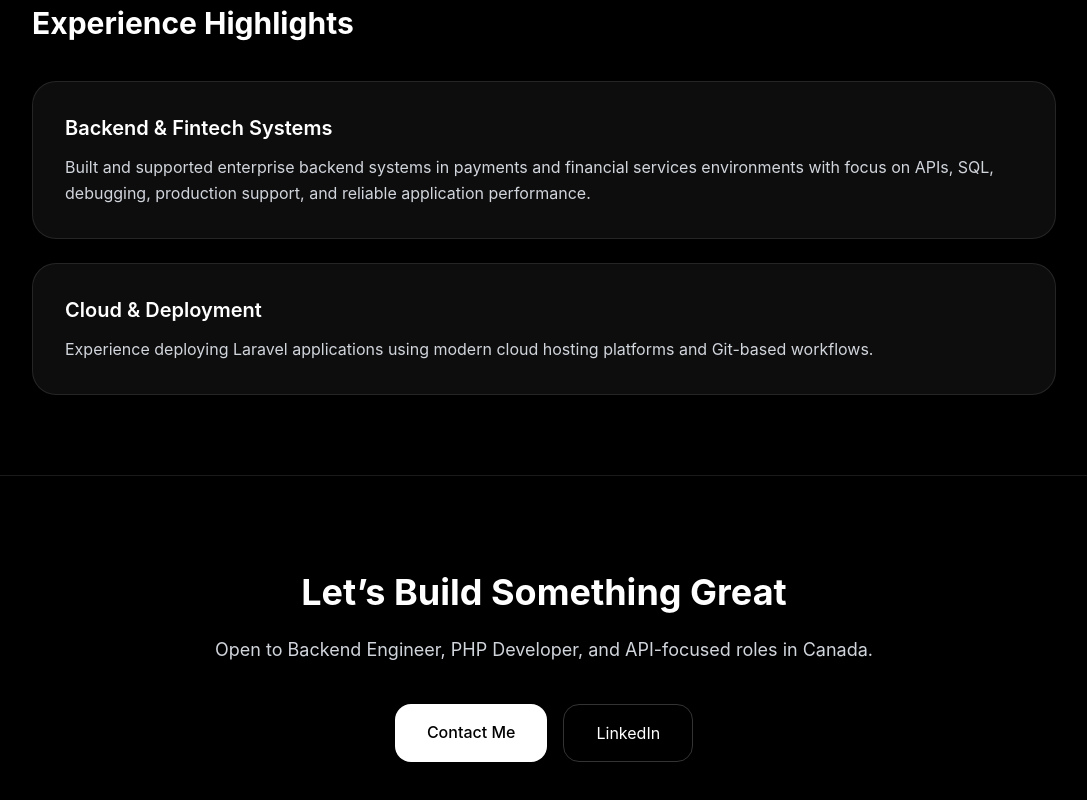
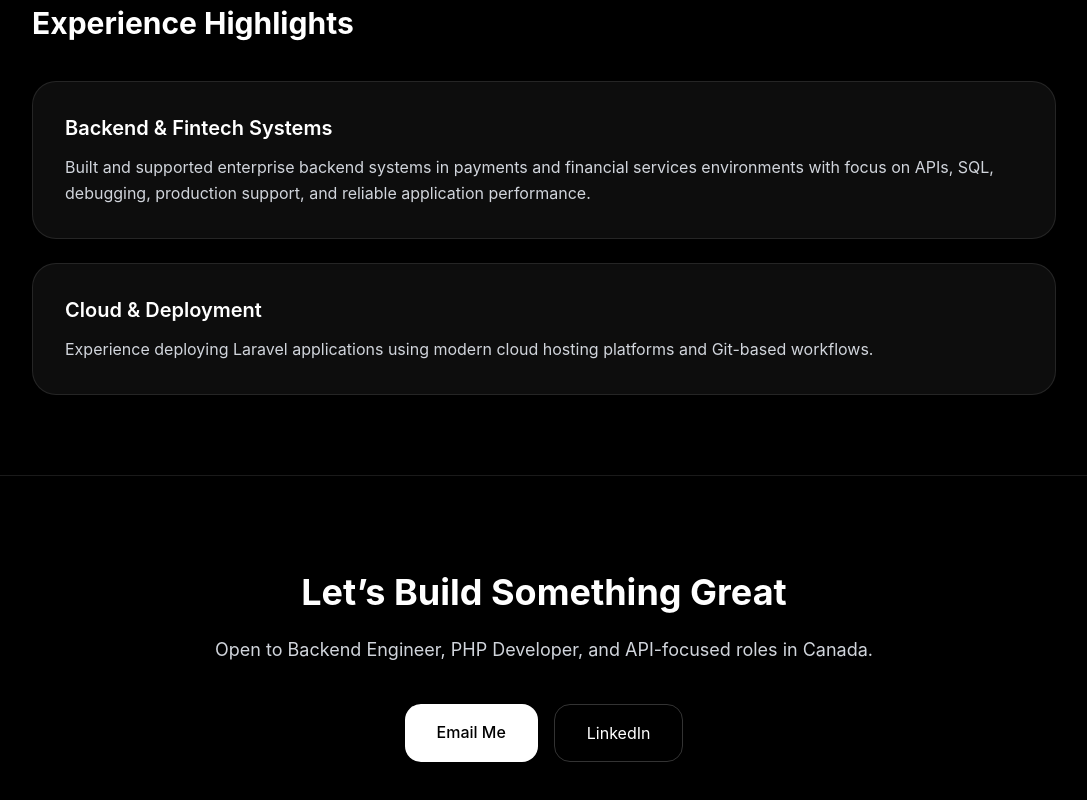
Before and after one commit to Vinamratha/portfolio, a React (Vite) app: page / in a window 1280 px wide. Shown: the part 2019-2819 px from the top of the page, without its empty margins (96-1183 px from the left). Built offline with nearby package versions, Linux system fonts and the light colour scheme.

Commit message:
Improved Contact Button

```diff
--- a/src/App.jsx
+++ b/src/App.jsx
@@ -222,7 +222,7 @@ export default function PortfolioWebsite() {
               href="mailto:vinamrathashettigar1@email.com"
               className="bg-white text-black px-8 py-4 rounded-2xl font-medium hover:scale-105 transition"
             >
-              Contact Me
+              Email Me
             </a>
 
             <a
```
